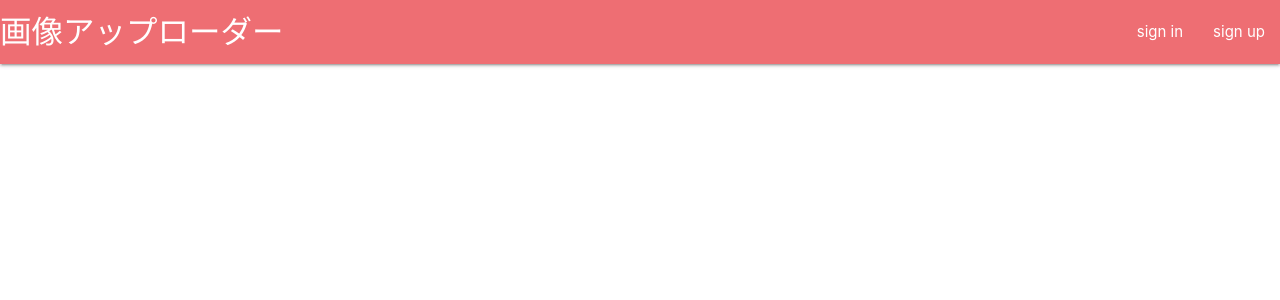
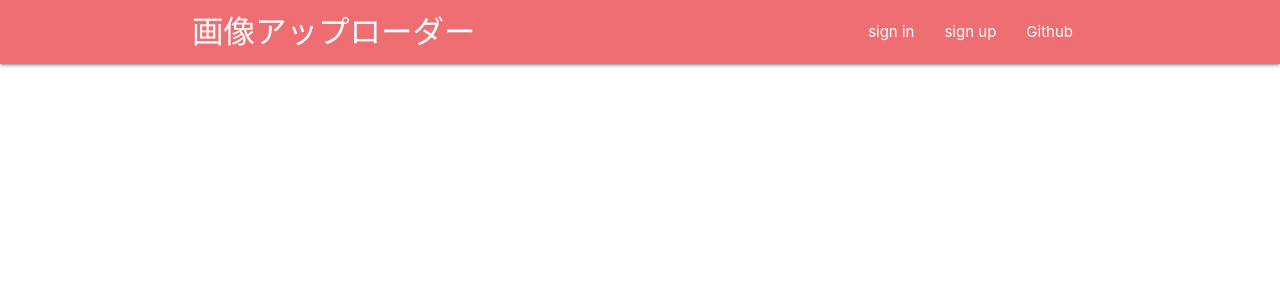
Before and after one commit to uzulla/Mizam, a PHP site: template templates/web/parts/generic_frame.twig in a window 1280 px wide. Shown: the top 300 px of the page. Run offline with PHP 8.4, Linux system fonts and the light colour scheme; the template is opened without the code that fills it, so the values that code supplies are empty; some libraries are stand-ins or nearby versions.

Commit message:
some tiny improve

```diff
--- a/src/Web/Traits/EmitterTrait.php
+++ b/src/Web/Traits/EmitterTrait.php
@@ -94,8 +94,10 @@ trait EmitterTrait
             "Content-Security-Policy" => implode(";", [
                 ## ref: https://developers.google.com/web/fundamentals/security/csp/?hl=ja
                 "default-src 'self'",
-                "script-src 'self' https://www.google-analytics.com",
-                "style-src 'self' 'unsafe-inline'",
+//                "script-src 'self' https://www.google-analytics.com", # sample for Analytics
+                "script-src 'self'",
+//                "style-src 'self' 'unsafe-inline'", # sample for inline css
+                "style-src 'self'",
                 "img-src *",
                 "frame-ancestors 'none'",
                 // "report-uri http://example.jp/csp-report.php"
--- a/templates/web/index.twig
+++ b/templates/web/index.twig
@@ -30,7 +30,7 @@
             <div class="col s12 m3">
                 <div class="card">
                     <div class="card-image">
-                        <img src="{{ image.getThumbnailUrl }}" style="max-width:300px;max-height:300px;">
+                        <img src="{{ image.getThumbnailUrl }}" class="thumbnail-image" alt="thumbnail image">
                     </div>
                     <div class="card-content">
                         <p>{{ image.getFileName }}</p>
@@ -39,7 +39,7 @@
                         <a class="btn" href="{{ image.getDownloadUrl }}">Download</a>
 
                         {% if image.user_id == user_session.user_id %}
-                            <form action="/delete/{{ image.id }}" method="post" style="display: inline">
+                            <form action="/delete/{{ image.id }}" method="post" class="delete-button-form">
                                 <input type="hidden" name="csrf_token" value="{{ user_session.csrf_token }}">
                                 <button class="btn" type="submit">del</button>
                             </form>
--- a/templates/web/parts/generic_frame.twig
+++ b/templates/web/parts/generic_frame.twig
@@ -6,24 +6,21 @@
           content="width=device-width, user-scalable=no, initial-scale=1.0, maximum-scale=1.0, minimum-scale=1.0">
     <meta http-equiv="X-UA-Compatible" content="ie=edge">
     <title>サンプルアプリケーション</title>
+
     <link rel="stylesheet" href="/assets/materialize/css/materialize.min.css">
-
-    <!-- Compiled and minified JavaScript -->
     <script src="/assets/materialize/js/materialize.min.js"></script>
 
-    <style>
-        .error {
-            color: red;
-            font-weight: bold;
-        }
-    </style>
+    <link rel="stylesheet" href="/assets/main.css">
+    <script src="/assets/main.js"></script>
+
 </head>
 <body>
 <nav>
+    <div class="container">
         <div class="nav-wrapper">
             <a href="/" class="brand-logo">画像アップローダー</a>
+
             <ul id="nav-mobile" class="right hide-on-med-and-down">
-
                 {% if user_session %}
                     <li>
                         <a href="#">hello {{ user_session.nick }} !</a>
@@ -34,6 +31,9 @@
                             <button class="btn-small waves-effect waves-light" type="submit" name="action">sign out</button>
                         </form>
                     </li>
+                    <li>
+                        <a href="https://github.com/uzulla/Mizam">Github</a>
+                    </li>
                 {% else %}
                     <li>
                         <a href="/sign/in">sign in</a>
@@ -41,9 +41,41 @@
                     <li>
                         <a href="/sign/up">sign up</a>
                     </li>
+                    <li>
+                        <a href="https://github.com/uzulla/Mizam">Github</a>
+                    </li>
                 {% endif %}
+            </ul>
 
+            <a href="#" data-target="slide-out" class="sidenav-trigger">➡️</a>
+            <ul id="slide-out" class="sidenav">
+                {% if user_session %}
+                    <li>
+                        <a href="#">hello {{ user_session.nick }} !</a>
+                    </li>
+                    <li>
+                        <form action="/sign/out" method="post">
+                            <input type="hidden" name="csrf_token" value="{{ user_session.csrf_token }}">
+                            <button class="btn-small waves-effect waves-light" type="submit" name="action">sign out</button>
+                        </form>
+                    </li>
+                    <li>
+                        <a href="https://github.com/uzulla/Mizam">Github</a>
+                    </li>
+                {% else %}
+                    <li>
+                        <a href="/sign/in">sign in</a>
+                    </li>
+                    <li>
+                        <a href="/sign/up">sign up</a>
+                    </li>
+                    <li>
+                        <a href="https://github.com/uzulla/Mizam">Github</a>
+                    </li>
+                {% endif %}
             </ul>
+
+        </div>
     </div>
 </nav>
 
```
Also changed, not shown: public/assets/main.css (added), public/assets/main.js (added). Lines whose indentation alone changed are shown as unchanged.
